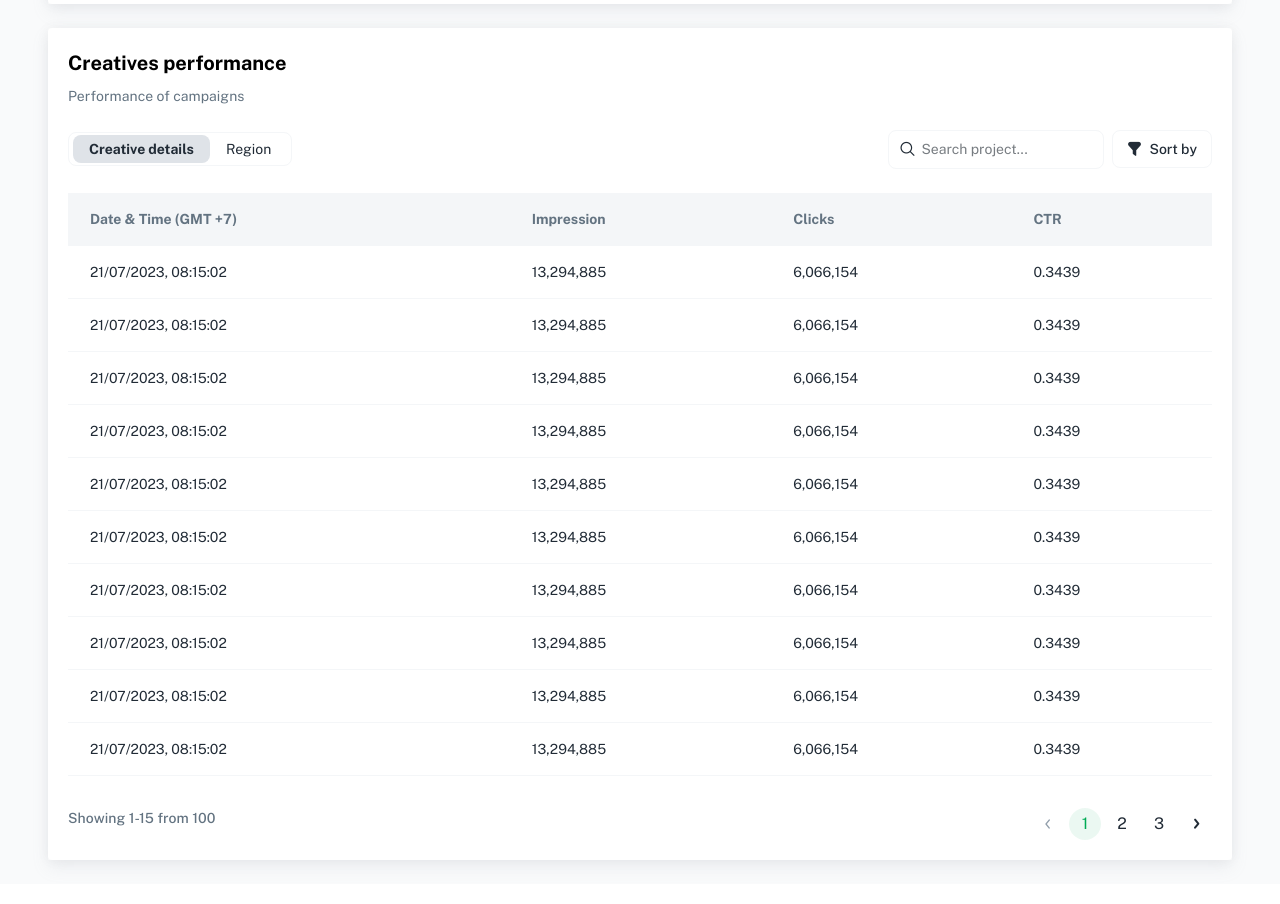
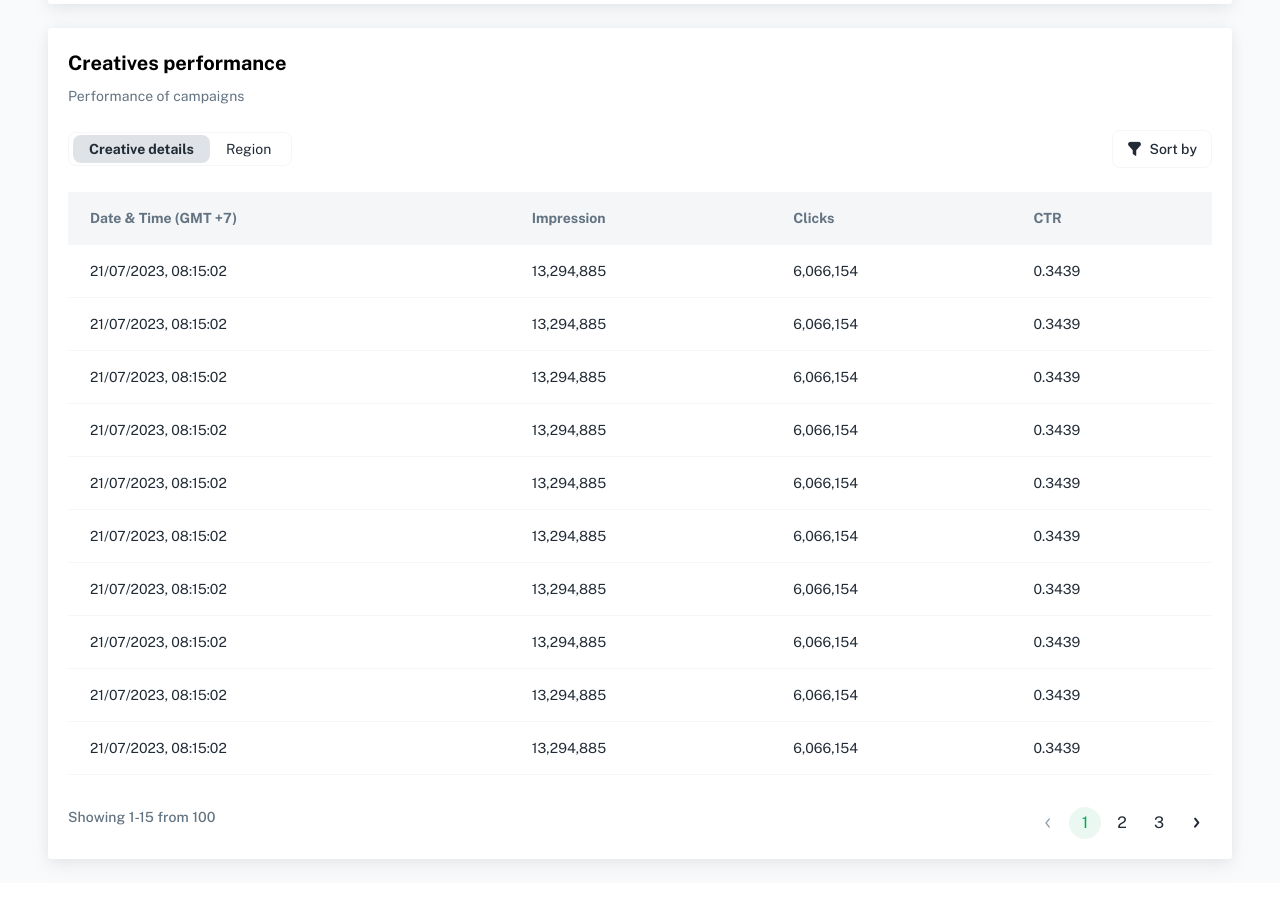
Before and after one commit to danhpc/eclick, a plain HTML site: page creative-detail.html in a window 1280 px wide. Shown: the part 1260-2164 px from the top of the page. Drawn offline with Linux system fonts and the light colour scheme; files whose address does not match are found by name.

Commit message:
Add files via upload

```diff
--- a/creative-detail.html
+++ b/creative-detail.html
@@ -646,10 +646,10 @@
 										</ul>
 										<div
 											class="ms-auto box-dropdown mb-3 mb-md-4 d-flex flex-wrap flex-md-nowrap align-items-center">
-											<div class="box-search me-2 mb-2 mb-md-0">
+											<!-- <div class="box-search me-2 mb-2 mb-md-0">
 												<i class="icon-search"></i>
 												<input type="text" class="form-control" placeholder="Search project...">
-											</div>
+											</div> -->
 											<div class="dropdown mb-2 mb-md-0">
 												<i class="icon-filter"></i>
 												<span>Sort by</span>
```
